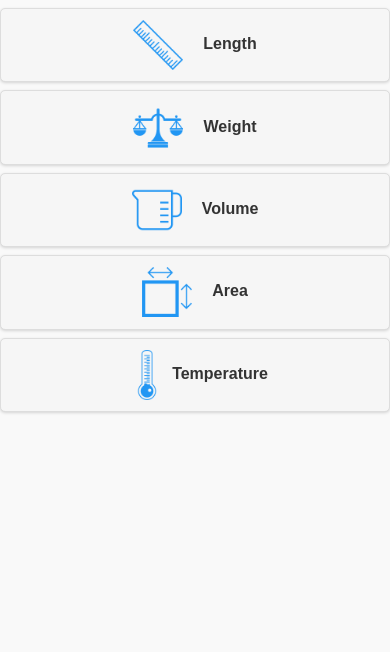
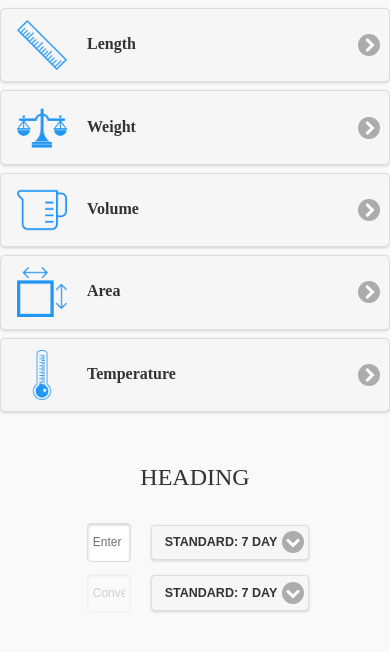
Before and after one commit to NoWay10/Converter, a plain HTML site: page www/index.html in a window 390 px wide. Drawn offline with Linux system fonts and the light colour scheme; some packages are replaced by stand-ins of ours.

Commit message:
Form Ready

```diff
--- a/www/css/index.css
+++ b/www/css/index.css
@@ -67,6 +67,11 @@ h1 {
     text-align: center;
 }
 
+#units button {
+    font-family: "Times New Roman", Times, serif;
+    text-align: left;
+}
+
 #units button img {
     width: 50px;
     height: auto;
@@ -75,5 +80,37 @@ h1 {
 }
 
 #units button:last-of-type img {
-    margin-right: 0;
+    /*margin-right: 0;*/
 }
+
+#value-section {
+    margin: 50px 0;
+    text-align: center;
+}
+
+#form-label {
+    font-size: 2em;
+    margin-bottom: 1em;
+}
+
+#value-form {
+    width: 70%;
+    margin: 0 auto;
+}
+
+/*#value-form div {
+    width: 70%;
+}*/
+
+#text-basic, #textinput-disabled {
+    padding-top: 10px;
+    padding-bottom: 10px;
+}
+
+.value-input {
+    width: 16%;
+    display: inline-block;
+    vertical-align: middle;
+    margin: 0 1em;
+
+}
--- a/www/index.html
+++ b/www/index.html
@@ -27,19 +27,56 @@
     <!-- WARNING: for iOS 7, remove the width=device-width and height=device-height attributes. See https://issues.apache.org/jira/browse/CB-4323 -->
     <meta name="viewport"
           content="user-scalable=no, initial-scale=1, maximum-scale=1, minimum-scale=1, width=device-width, height=device-height, target-densitydpi=device-dpi"/>
+    <link rel="stylesheet" type="text/css" href="css/jquery.mobile-1.4.5.css"/>
     <link rel="stylesheet" type="text/css" href="css/index.css"/>
-    <link rel="stylesheet" type="text/css" href="css/jquery.mobile-1.4.5.css"/>
     <title>Converter</title>
 </head>
 <body>
 <div id="units">
-    <button class="ui-btn ui-corner-all ui-shadow"><img src="img/scale6.png">Length</button>
-    <button class="ui-btn ui-corner-all ui-shadow"><img src="img/balance.png">Weight</button>
-    <button class="ui-btn ui-corner-all ui-shadow"><img src="img/kitchen73.png">Volume</button>
-    <button class="ui-btn ui-corner-all ui-shadow"><img src="img/arrows16.png">Area</button>
-    <button class="ui-btn ui-corner-all ui-shadow"><img src="img/thermometer33.png">Temperature</button>
+    <button class="ui-btn ui-corner-all ui-shadow ui-icon-carat-r ui-btn-icon-right"><img src="img/scale6.png">Length
+    </button>
+    <button class="ui-btn ui-corner-all ui-shadow ui-icon-carat-r ui-btn-icon-right"><img src="img/balance.png">Weight
+    </button>
+    <button class="ui-btn ui-corner-all ui-shadow ui-icon-carat-r ui-btn-icon-right"><img src="img/kitchen73.png">Volume
+    </button>
+    <button class="ui-btn ui-corner-all ui-shadow ui-icon-carat-r ui-btn-icon-right"><img src="img/arrows16.png">Area
+    </button>
+    <button class="ui-btn ui-corner-all ui-shadow ui-icon-carat-r ui-btn-icon-right"><img src="img/thermometer33.png">Temperature
+    </button>
 </div>
 
+<section id="value-section">
+    <label id="form-label" form="value-form">Heading</label>
+
+    <form id="value-form">
+        <div class="value-input">
+            <label for="text-basic" class="ui-hidden-accessible"></label>
+            <input name="text-basic" id="text-basic" placeholder="Enter Value" value="" type="text">
+        </div>
+
+        <label for="select1" class="select ui-hidden-accessible">Mini select, inline</label>
+        <select name="select-choice-mini" id="select1" class="select-choice-mini" data-mini="true" data-inline="true">
+            <option value="standard">Standard: 7 day</option>
+            <option value="rush">Rush: 3 days</option>
+            <option value="express">Express: next day</option>
+            <option value="overnight">Overnight</option>
+        </select>
+
+        <div class="value-input">
+            <label for="textinput-disabled" class="ui-hidden-accessible"></label>
+            <input disabled="disabled" name="textinput-disabled" id="textinput-disabled" placeholder="Converted Value"
+                   value="" type="text">
+        </div>
+
+        <label for="select2" class="select ui-hidden-accessible">Mini select, inline</label>
+        <select name="select-choice-mini" id="select2" class="select-choice-mini" data-mini="true" data-inline="true">
+            <option value="standard">Standard: 7 day</option>
+            <option value="rush">Rush: 3 days</option>
+            <option value="express">Express: next day</option>
+            <option value="overnight">Overnight</option>
+        </select>
+    </form>
+</section>
 
 <script type="text/javascript" src="cordova.js"></script>
 <script type="text/javascript" src="js/jquery-2.1.3.js"></script>
```
